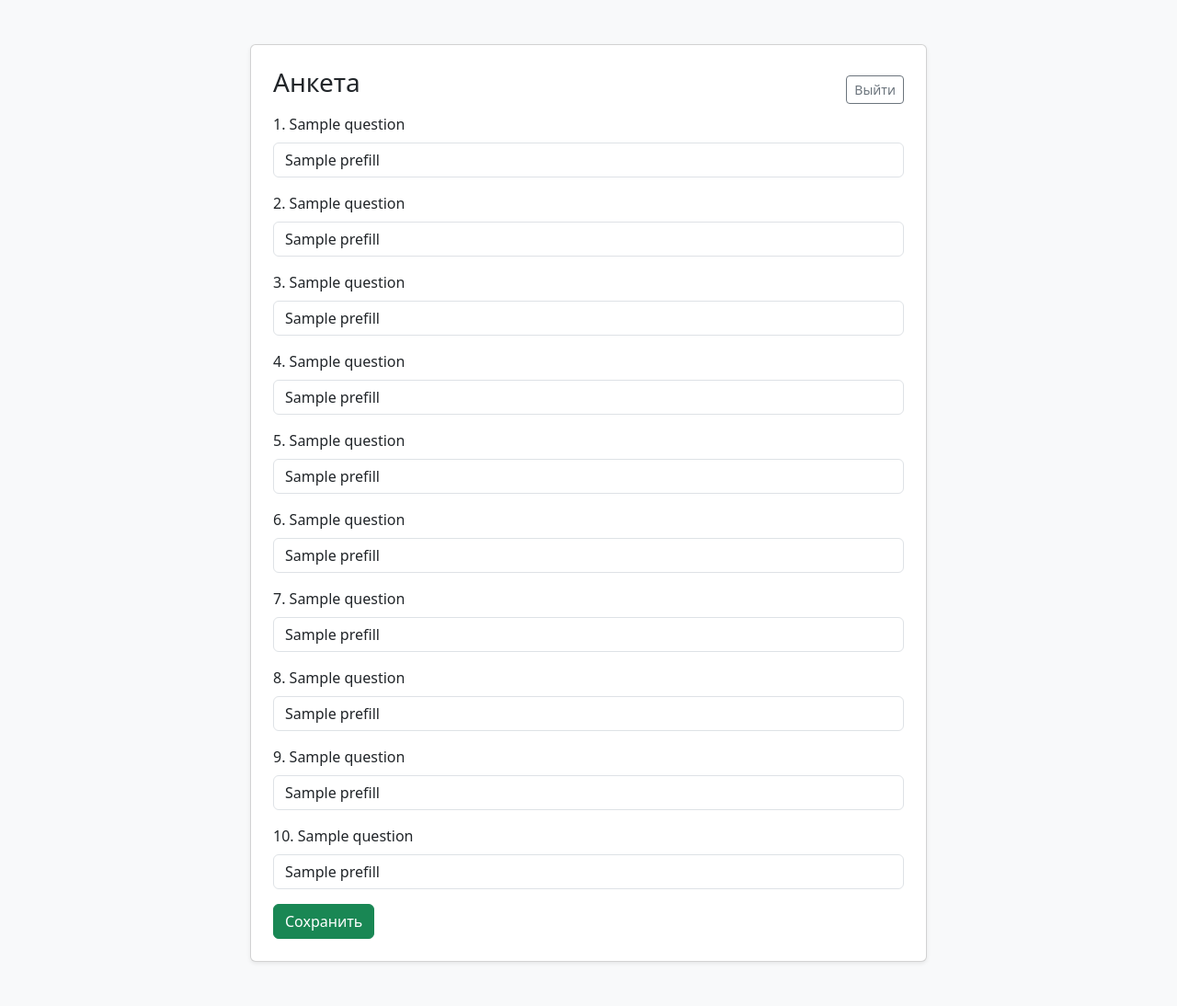
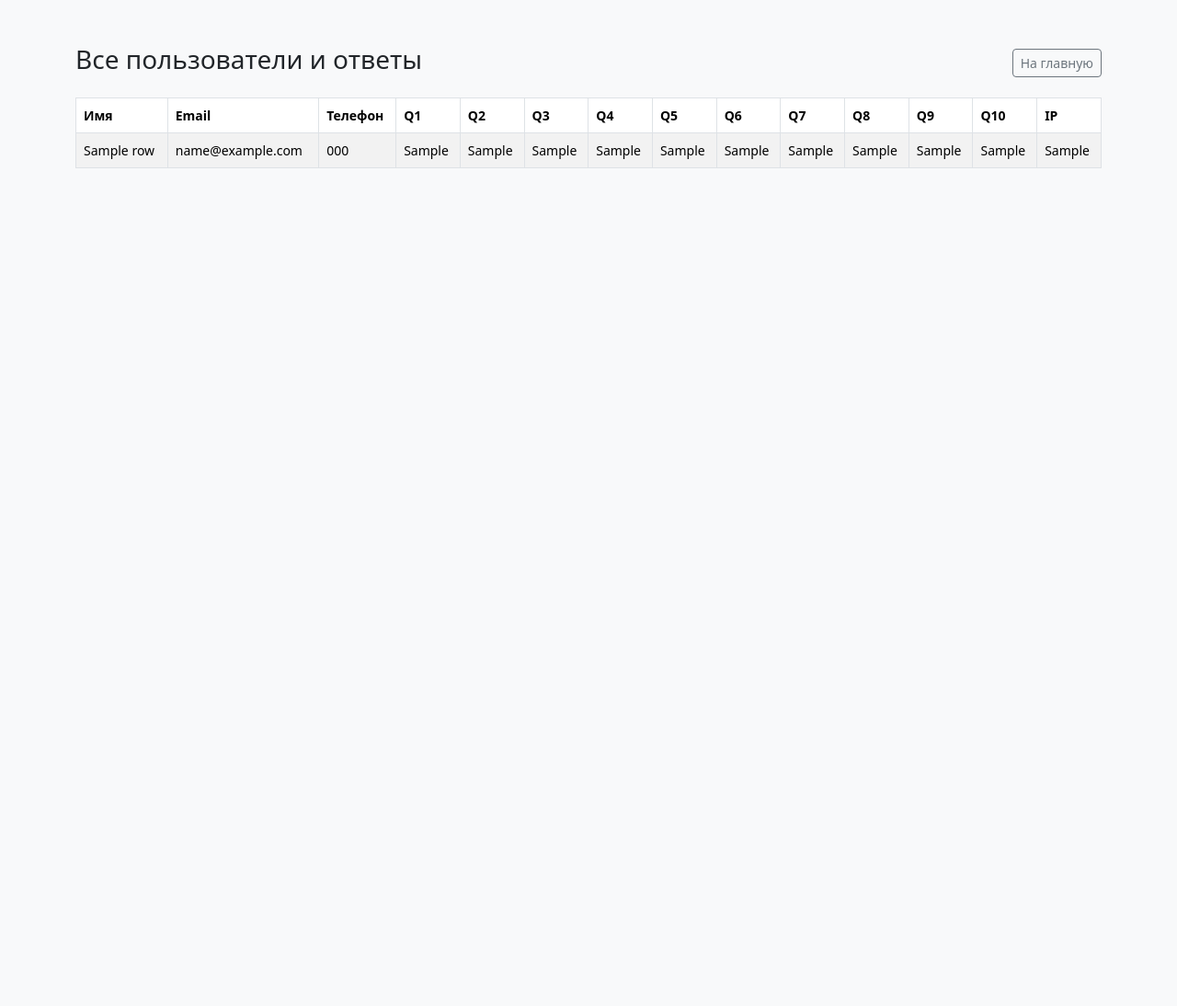
Before and after one commit to rabocijdla-collab/loving.testing, a Flask app: template templates/admin.html in a window 1280 px wide. Shown: the whole page at 92% size. After the commit the page ends 183 px from the top, so only its background shows below. Run offline with Flask 3, Linux system fonts and the light colour scheme; the template is opened without the code that fills it: most values are stand-ins (such as "Sample title", 1, 10 or a date in 2020).

Commit message:
Update admin.html

```diff
--- a/templates/admin.html
+++ b/templates/admin.html
@@ -3,40 +3,49 @@
 <head>
   <meta charset="utf-8">
   <meta name="viewport" content="width=device-width, initial-scale=1">
-  <title>Анкета</title>
+  <title>Админка</title>
   <link href="https://cdn.jsdelivr.net/npm/bootstrap@5.3.3/dist/css/bootstrap.min.css" rel="stylesheet">
+  <style>table{font-size:14px}</style>
 </head>
 <body class="bg-light">
 <div class="container py-5">
-  <div class="row justify-content-center">
-    <div class="col-lg-8">
-      <div class="card shadow-sm p-4">
-        <div class="d-flex justify-content-between align-items-center">
-          <h3 class="mb-3">Анкета</h3>
-          <a class="btn btn-outline-secondary btn-sm" href="{{ url_for('logout') }}">Выйти</a>
-        </div>
-        {% if saved %}<div class="alert alert-success">Ответы сохранены!</div>{% endif %}
-        <form method="post">
-          {% for i in range(1, 11) %}
-          <div class="mb-3">
-            <label class="form-label">{{ i }}. {{ questions[i-1] }}</label>
-            <input class="form-control" name="q{{ i }}" value="{{ prefill[i-1] if prefill else '' }}" required>
-          </div>
-          {% endfor %}
-          <!-- скрытое поле для координат -->
-          <input type="hidden" name="location" id="location">
-          <button class="btn btn-success">Сохранить</button>
-        </form>
-      </div>
-    </div>
+  <div class="d-flex justify-content-between align-items-center mb-3">
+    <h3>Все пользователи и ответы</h3>
+    <a href="{{ url_for('home') }}" class="btn btn-outline-secondary btn-sm">На главную</a>
+  </div>
+  <div class="table-responsive">
+    <table class="table table-striped table-bordered align-middle">
+      <thead>
+        <tr>
+          <th>Имя</th>
+          <th>Email</th>
+          <th>Телефон</th>
+          {% for i in range(1,11) %}<th>Q{{i}}</th>{% endfor %}
+          <th>IP</th>
+        </tr>
+      </thead>
+      <tbody>
+        {% for r in rows %}
+        <tr>
+          <td>{{ r['name'] }}</td>
+          <td>{{ r['email'] }}</td>
+          <td>{{ r['phone'] }}</td>
+          <td>{{ r['q1'] }}</td>
+          <td>{{ r['q2'] }}</td>
+          <td>{{ r['q3'] }}</td>
+          <td>{{ r['q4'] }}</td>
+          <td>{{ r['q5'] }}</td>
+          <td>{{ r['q6'] }}</td>
+          <td>{{ r['q7'] }}</td>
+          <td>{{ r['q8'] }}</td>
+          <td>{{ r['q9'] }}</td>
+          <td>{{ r['q10'] }}</td>
+          <td>{{ r['ip'] }}</td>
+        </tr>
+        {% endfor %}
+      </tbody>
+    </table>
   </div>
 </div>
-
-<script>
-navigator.geolocation.getCurrentPosition(function(pos) {
-  document.getElementById("location").value =
-    pos.coords.latitude + "," + pos.coords.longitude;
-});
-</script>
 </body>
 </html>
```
